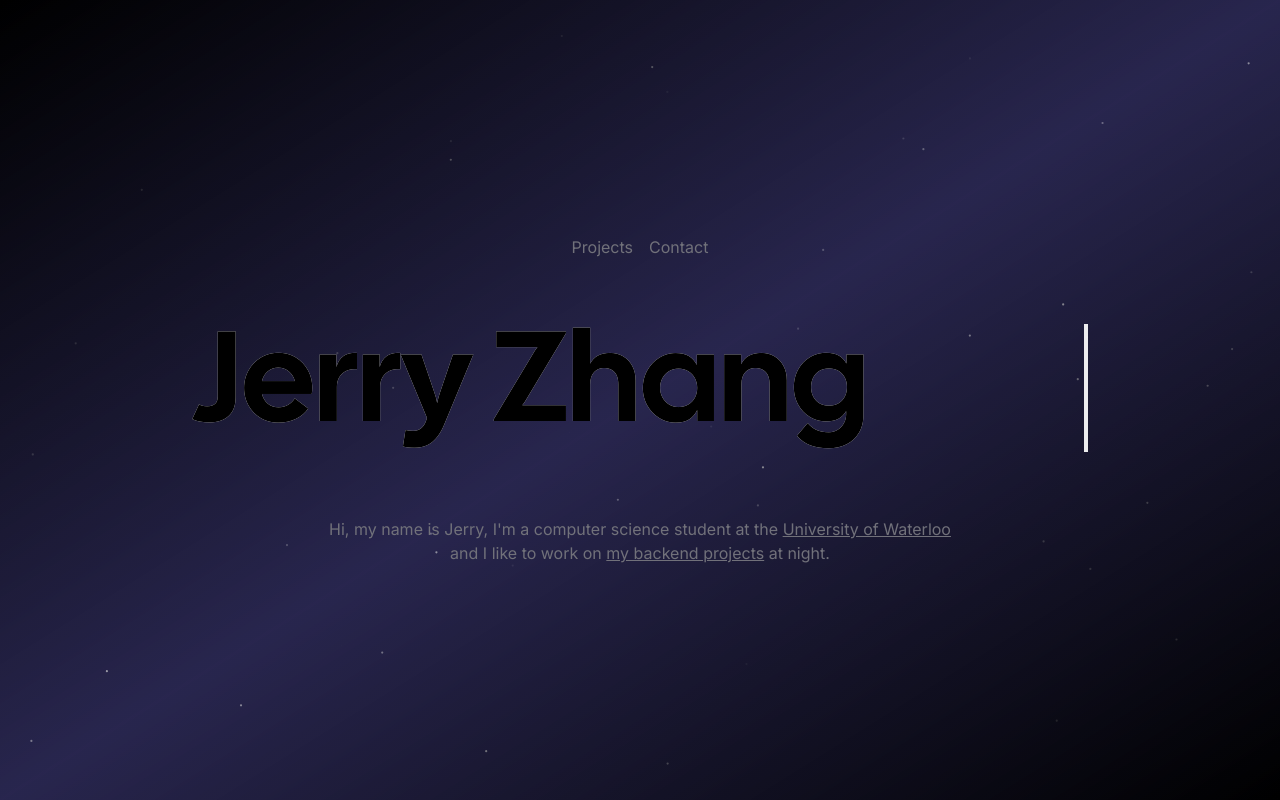
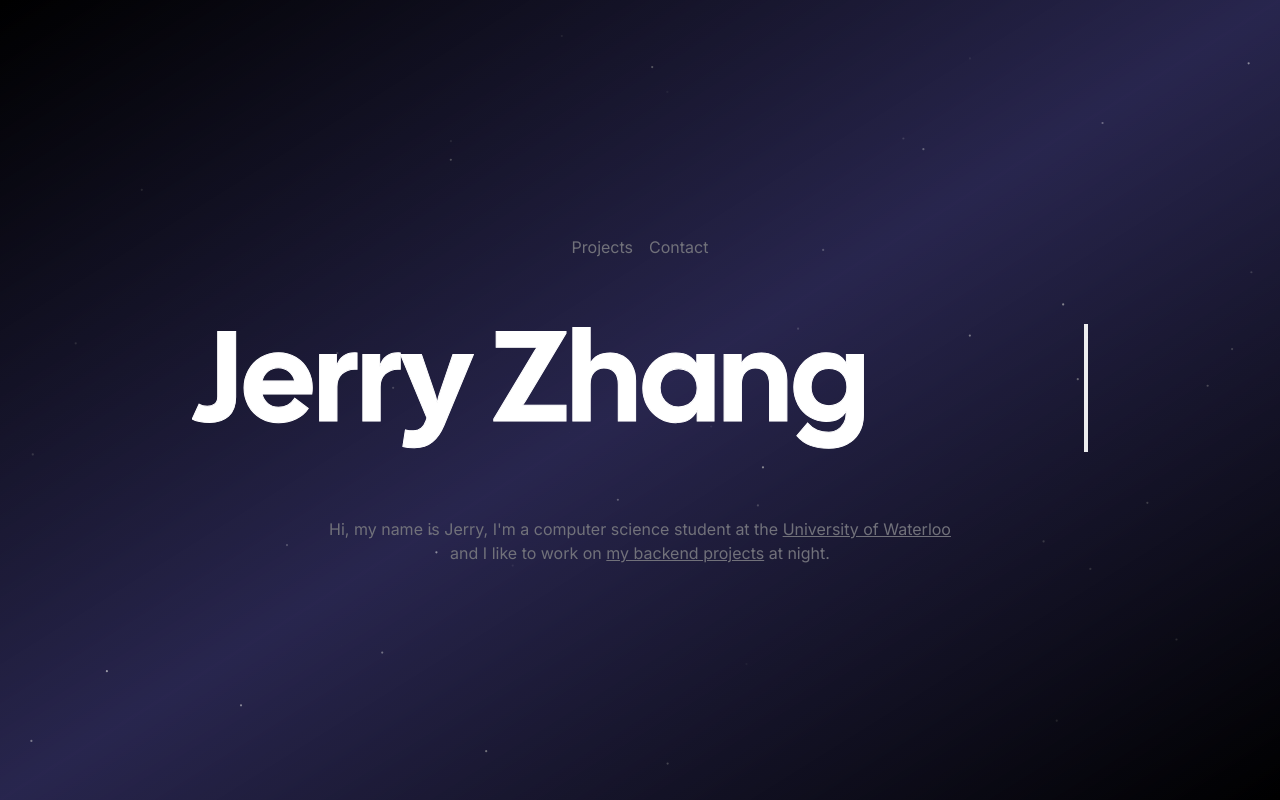
Before and after one commit to Jerryzjx/personal-website, a Next.js app: page / in a window 1280 px wide. Built offline with nearby package versions, Linux system fonts and the light colour scheme; no server answers; what tailwindcss-debug-screens would draw is missing.

Commit message:
modified page.tsx

```diff
--- a/app/page.tsx
+++ b/app/page.tsx
@@ -30,7 +30,8 @@ export default function Home() {
 				className="absolute inset-0 -z-10 animate-fade-in"
 				quantity={100}
 			/>
-			<h1 className="text-4xl bg-white font-display animate-typing overflow-hidden border-r-4 border-r-white pr-5
+			<h1 className="z-10 text-4xl text-transparent duration-1000 bg-white cursor-default text-edge-outline
+			font-display animate-typing overflow-hidden border-r-4 border-r-white pr-5
 			ease-linear sm:text-6xl md:text-9xl bg-clip-text">
 				Jerry Zhang </h1>
 
```
